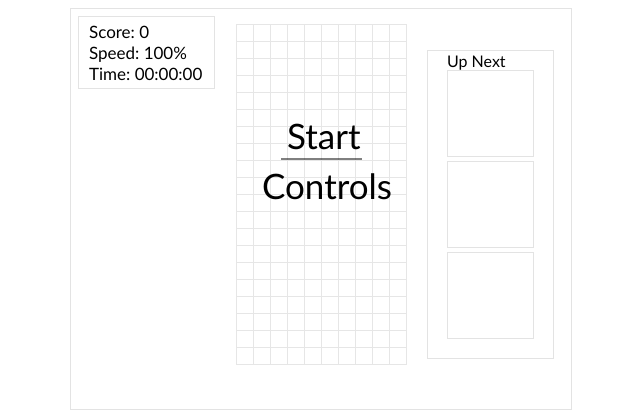
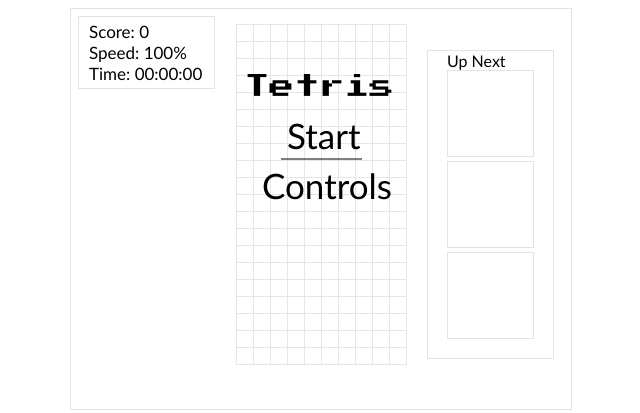
Before and after one commit to Quickz/Tetris, a plain HTML site: page index.html in a window 1280 px wide. Shown: the whole page, without its empty margins (319-959 px from the left). Drawn offline with Linux system fonts and the light colour scheme.

Commit message:
added title and a new font

```diff
--- a/index.html
+++ b/index.html
@@ -13,6 +13,7 @@
 			<span id="time">Time: 00:00:00</span>
 		</div>
 		<div id="game">
+			<span id="title">Tetris</span>
 			<canvas width="170" height="340" id="map"></canvas>
 		</div>
 		<div id="right-ui">
--- a/main.js
+++ b/main.js
@@ -590,6 +590,7 @@ $("#map").mouseup(function(e) {
 		if (menu.isInPos(tmp,45,125,98,138))
 		{
 			menu = undefined;
+			$("#title").hide();
 			game = new Game();
 		}
 	}
@@ -636,6 +637,7 @@ function anim(e)
 				if (menu.active == "start")
 				{
 					menu = undefined;
+					$("#title").hide();
 					game = new Game();
 				}
 				break;
--- a/style.css
+++ b/style.css
@@ -1,3 +1,5 @@
+@import "https://fonts.googleapis.com/css?family=Press+Start+2P";
+
 #container {
 	margin: auto;
 	width: 500px;
@@ -52,3 +54,10 @@
 	border: solid #e3e3e3 1px;
 	margin: 0px 19px 0px 19px;
 }
+#title {
+	position: absolute;
+	font-family: "Press Start 2P";
+	font-size: 25px;
+	top: 50px;
+	left: 9px;
+}
```
